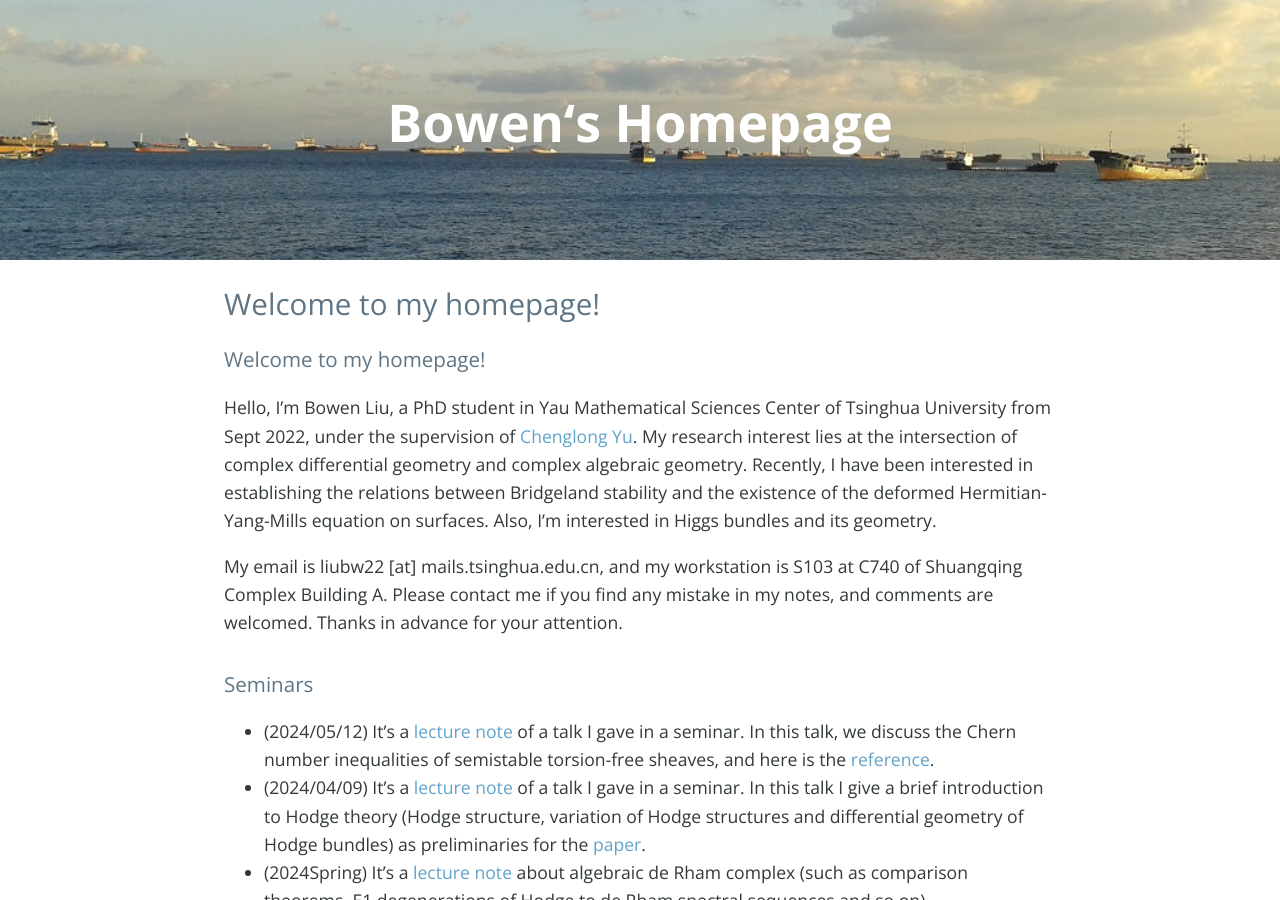
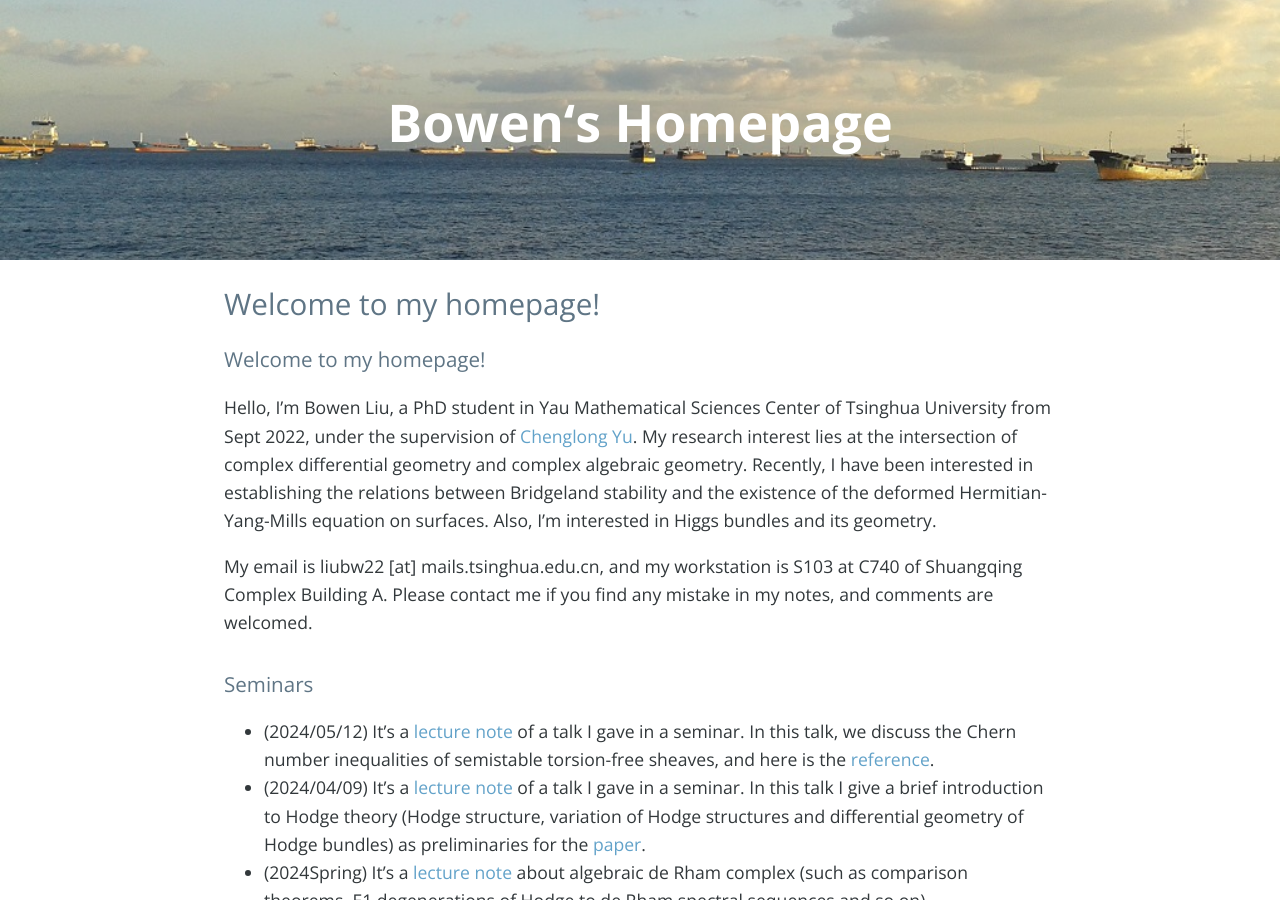
Before and after one commit to bowenl-math/bowenl-math.github.io, a Jekyll site: the page built from index.md, in a window 1280 px wide and 900 px high. Built offline with Jekyll 4.4.1, drawn with Linux system fonts in a browser that asks for light colours; nearby versions of some CDN libraries; our own code applies the rules of GitHub Pages for plain Markdown files; the list of posts is cut into pages by our own code; comment, search, counter and statistics services are not loaded.

Commit message:
Update index.md

```diff
--- a/index.md
+++ b/index.md
@@ -1,7 +1,7 @@
 ### Welcome to my homepage!
 Hello, I'm Bowen Liu, a PhD student in Yau Mathematical Sciences Center of Tsinghua University from Sept 2022, under the supervision of [Chenglong Yu](https://chenglongyu.github.io/). My research interest lies at the intersection of complex differential geometry and complex algebraic geometry. Recently, I have been interested in establishing the relations between Bridgeland stability and the existence of the deformed Hermitian-Yang-Mills equation on surfaces. Also, I’m interested in Higgs bundles and its geometry.
 
-My email is liubw22 [at] mails.tsinghua.edu.cn, and my workstation is S103 at C740 of Shuangqing Complex Building A. Please contact me if you find any mistake in my notes, and comments are welcomed. Thanks in advance for your attention.
+My email is liubw22 [at] mails.tsinghua.edu.cn, and my workstation is S103 at C740 of Shuangqing Complex Building A. Please contact me if you find any mistake in my notes, and comments are welcomed.
 
 ### Seminars
 * (2024/05/12) It's a [lecture note](notes/2024Spring/Miyaoka.pdf) of a talk I gave in a seminar. In this talk, we discuss the Chern number inequalities of semistable torsion-free sheaves, and here is the [reference](https://mathscinet.ams.org/mathscinet/article?mr=946247).
```
